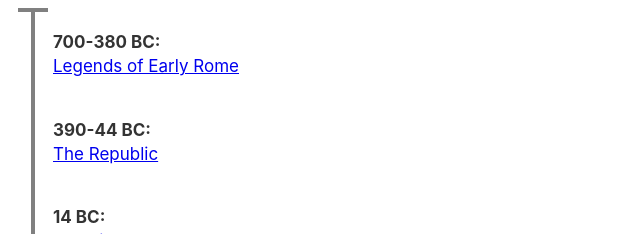
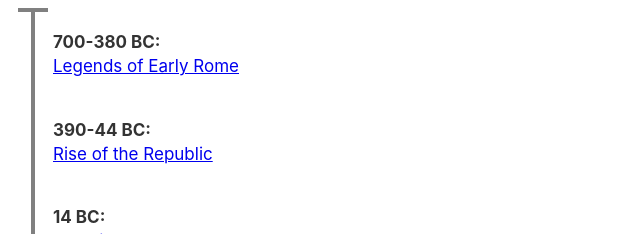
Before and after one commit to fruddenfeldt/anekdota, a plain HTML site: page timeline.html in a window 1280 px wide. Shown: the top 234 px of the page, without its empty margins (0-640 px from the left). Drawn offline with Linux system fonts and the light colour scheme.

Commit message:
added rise of the republic

```diff
--- a/timeline.html
+++ b/timeline.html
@@ -26,8 +26,8 @@
             </a></p>
         </div>
         <div>
-            <p class="year">390-44 BC: </br><a class="yearText" target="_top" href="/articles/republic_founded.html">
-                The Republic
+            <p class="year">390-44 BC: </br><a class="yearText" target="_top" href="/articles/rise.html">
+                Rise of the Republic
             </a></p>
         </div>
         <div>
```
